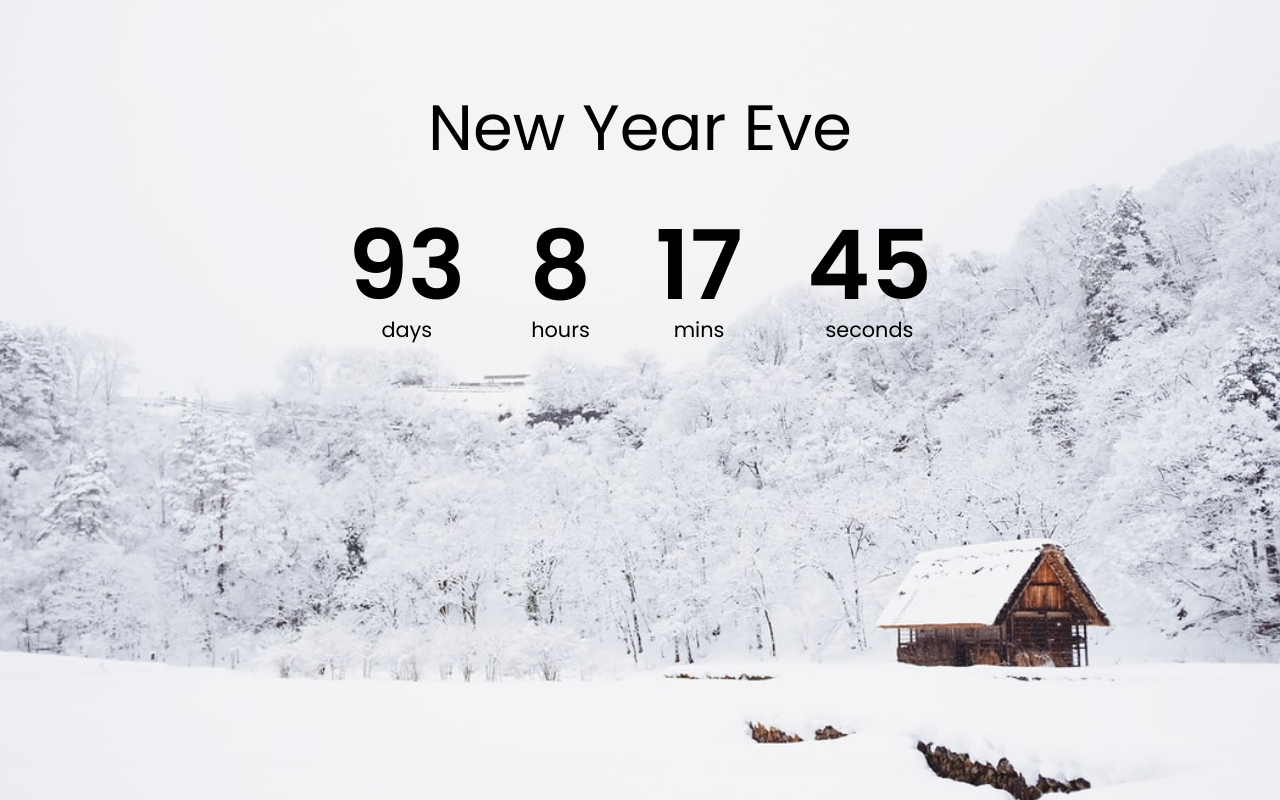
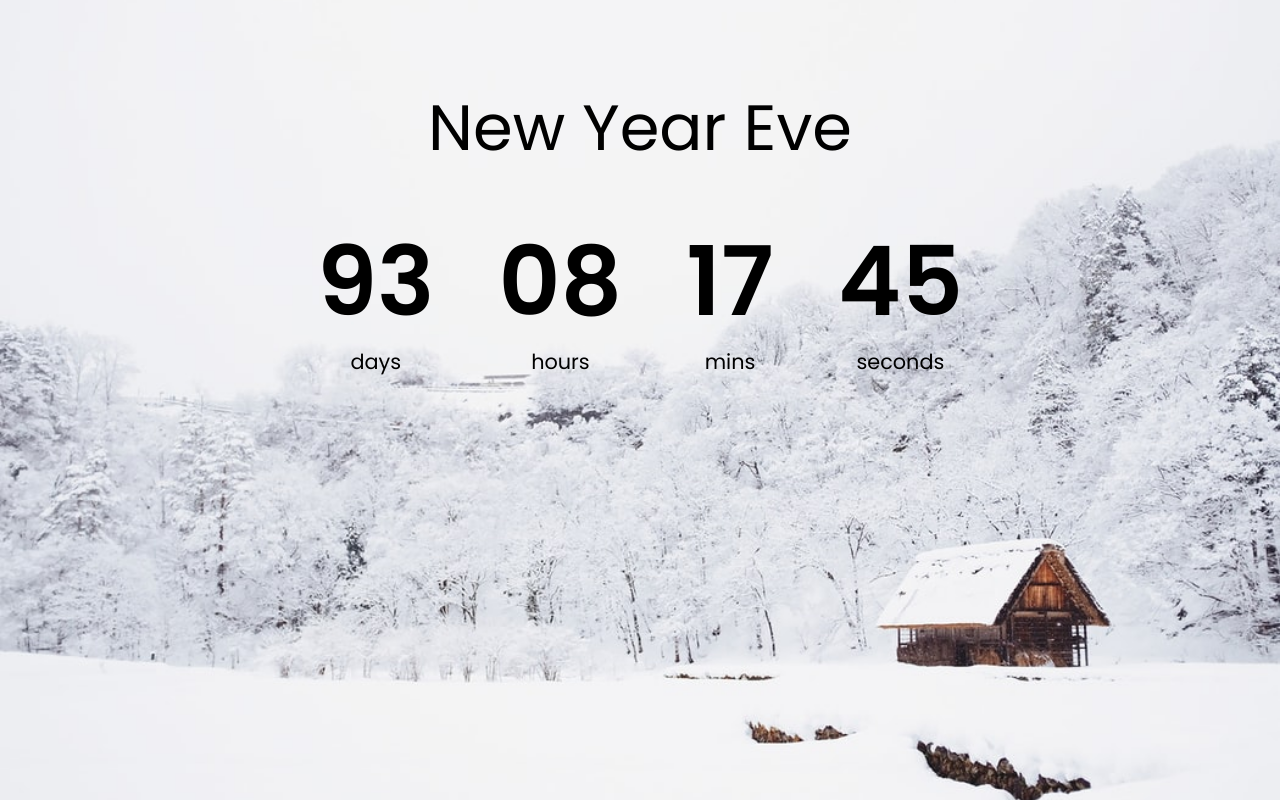
Before and after one commit to trongtuyen96/holiday-timer, a plain HTML site: page index.html in a window 1280 px wide. Drawn offline with Linux system fonts and the light colour scheme.

Commit message:
Update countdown and interval

```diff
--- a/script.js
+++ b/script.js
@@ -16,11 +16,15 @@ function countdown() {
     const mins = Math.floor(totalSeconds / 60) % 60;
     const seconds = Math.floor(totalSeconds) % 60;
 
-    daysEl.innerHTML = days;
-    hoursEl.innerHTML = hours;
-    minsEl.innerHTML = mins;
-    secondsEl.innerHTML = seconds;
+    daysEl.innerHTML = formatTime(days);
+    hoursEl.innerHTML = formatTime(hours);
+    minsEl.innerHTML = formatTime(mins);
+    secondsEl.innerHTML = formatTime(seconds);
 
+}
+
+function formatTime(time) {
+    return time < 10 ? `0${time}` : time;
 }
 
 // inital call
--- a/style.css
+++ b/style.css
@@ -23,13 +23,16 @@ h1 {
 
 .countdown-container {
     display: flex;
+    flex-wrap: wrap;
+    align-items: center;
+    justify-content: center;
 }
 
 .big-text {
     font-weight: bold;
     font-size: 6rem;
     line-height: 1;
-    margin: 0 2rem;
+    margin: 1rem 2rem;
 }
 
 .countdown-el {
```
